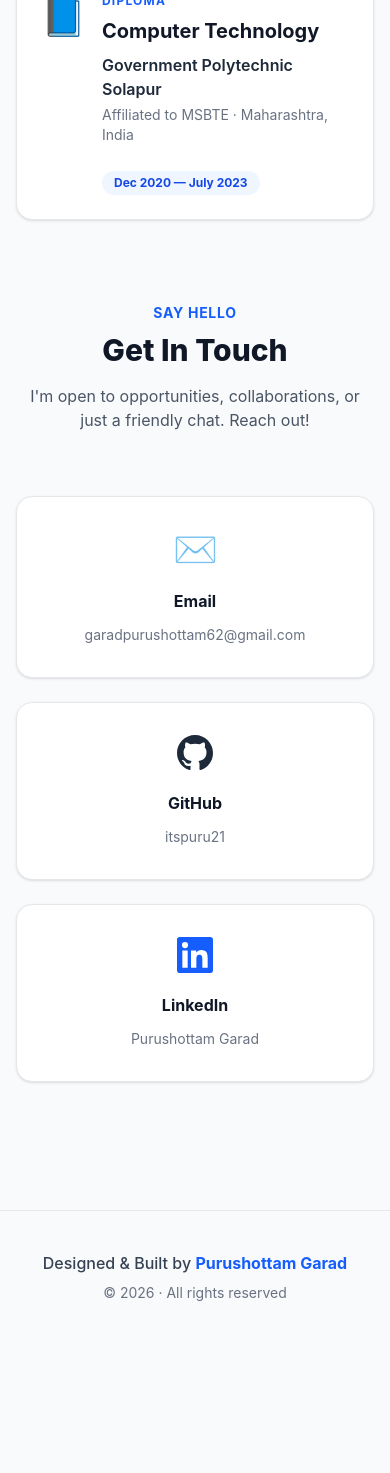
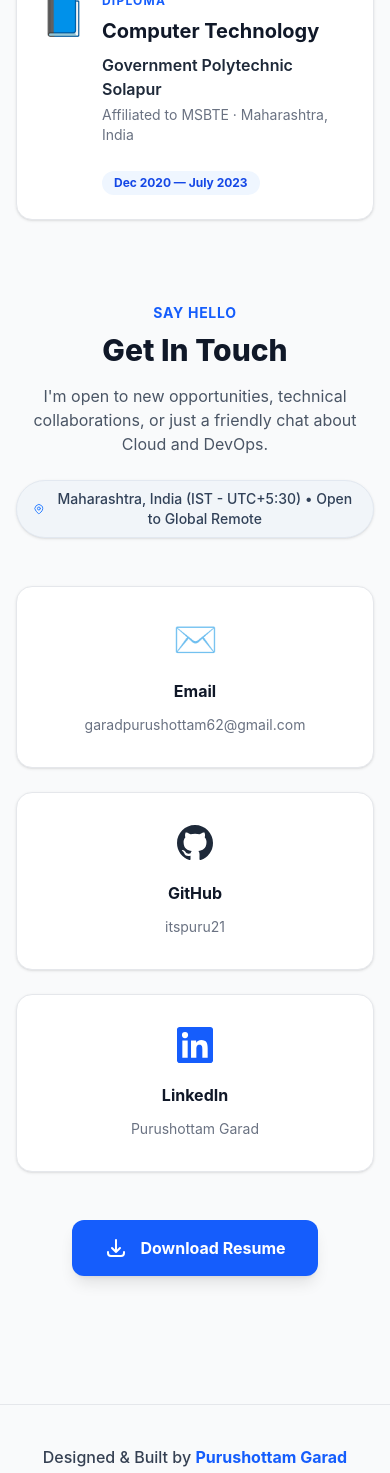
Before and after one commit to itspuru21/portfolio, a React app: page /admin in a window 390 px wide. Shown: the part 7159-8632 px from the top of the page. Before the commit the page ends 8502 px from the top, so only its background shows below. Built offline with nearby package versions, Linux system fonts and the light colour scheme; the HTML template or start-up script is replaced by a standard one.

Commit message:
modified the contacts section

```diff
--- a/src/components/Contact.jsx
+++ b/src/components/Contact.jsx
@@ -22,15 +22,26 @@ export default function Contact() {
 
   return (
     <section id="contact" className="py-10" ref={sectionRef}>
-      <div className="text-center mb-16 fade-up opacity-0 translate-y-8 transition-all duration-700">
+      {/* Header & Availability Badge */}
+      <div className="text-center mb-12 fade-up opacity-0 translate-y-8 transition-all duration-700">
         <span className="text-blue-600 dark:text-blue-500 font-bold tracking-wider uppercase text-sm">Say Hello</span>
         <h2 className="text-3xl md:text-4xl font-extrabold text-gray-900 dark:text-white mt-2 mb-4">Get In Touch</h2>
-        <p className="text-gray-600 dark:text-gray-400 max-w-2xl mx-auto">
-          I'm open to opportunities, collaborations, or just a friendly chat. Reach out!
+        <p className="text-gray-600 dark:text-gray-400 max-w-2xl mx-auto mb-6">
+          I'm open to new opportunities, technical collaborations, or just a friendly chat about Cloud and DevOps.
         </p>
+
+        {/* --- NEW: Timezone & Availability Badge --- */}
+        <div className="inline-flex items-center gap-2 px-4 py-2 rounded-full bg-slate-100 dark:bg-slate-800/50 text-slate-700 dark:text-slate-300 text-sm font-medium border border-slate-200 dark:border-slate-700 shadow-sm">
+          <svg className="w-4 h-4 text-blue-500" fill="none" stroke="currentColor" viewBox="0 0 24 24">
+            <path strokeLinecap="round" strokeLinejoin="round" strokeWidth="2" d="M17.657 16.657L13.414 20.9a1.998 1.998 0 01-2.827 0l-4.244-4.243a8 8 0 1111.314 0z" />
+            <path strokeLinecap="round" strokeLinejoin="round" strokeWidth="2" d="M15 11a3 3 0 11-6 0 3 3 0 016 0z" />
+          </svg>
+          Maharashtra, India (IST - UTC+5:30) • Open to Global Remote
+        </div>
       </div>
 
-      <div className="grid grid-cols-1 md:grid-cols-3 gap-6 max-w-4xl mx-auto">
+      {/* Contact Cards Grid */}
+      <div className="grid grid-cols-1 md:grid-cols-3 gap-6 max-w-4xl mx-auto mb-12">
 
         {/* Email Card */}
         <a
@@ -78,7 +89,20 @@ export default function Contact() {
             Purushottam Garad
           </span>
         </a>
+      </div>
 
+      {/* --- NEW: Resume Download Button --- */}
+      <div className="text-center fade-up opacity-0 translate-y-8 transition-all duration-700" style={{ transitionDelay: '300ms' }}>
+        <a
+          href="/portfolio/resume.pdf"
+          download="Purushottam_Garad_Resume.pdf"
+          className="inline-flex items-center gap-3 px-8 py-4 bg-blue-600 hover:bg-blue-700 text-white font-bold rounded-xl shadow-lg hover:shadow-blue-500/30 transition-all hover:-translate-y-1"
+        >
+          <svg className="w-6 h-6" fill="none" stroke="currentColor" viewBox="0 0 24 24">
+            <path strokeLinecap="round" strokeLinejoin="round" strokeWidth="2" d="M4 16v1a3 3 0 003 3h10a3 3 0 003-3v-1m-4-4l-4 4m0 0l-4-4m4 4V4" />
+          </svg>
+          Download Resume
+        </a>
       </div>
     </section>
   );
```
Also changed, not shown: 1 other file (tests, documents, lock files or other folders).
